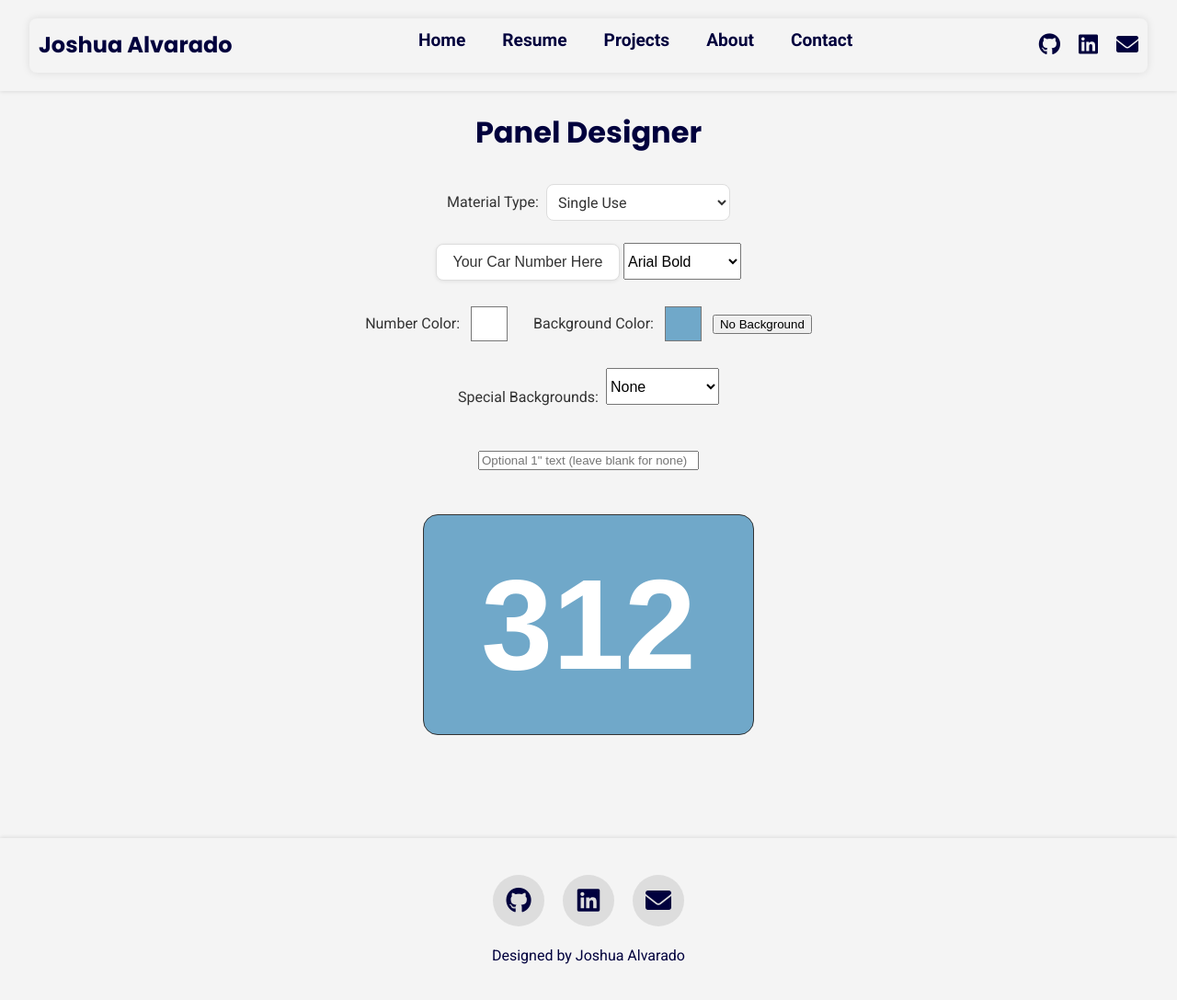
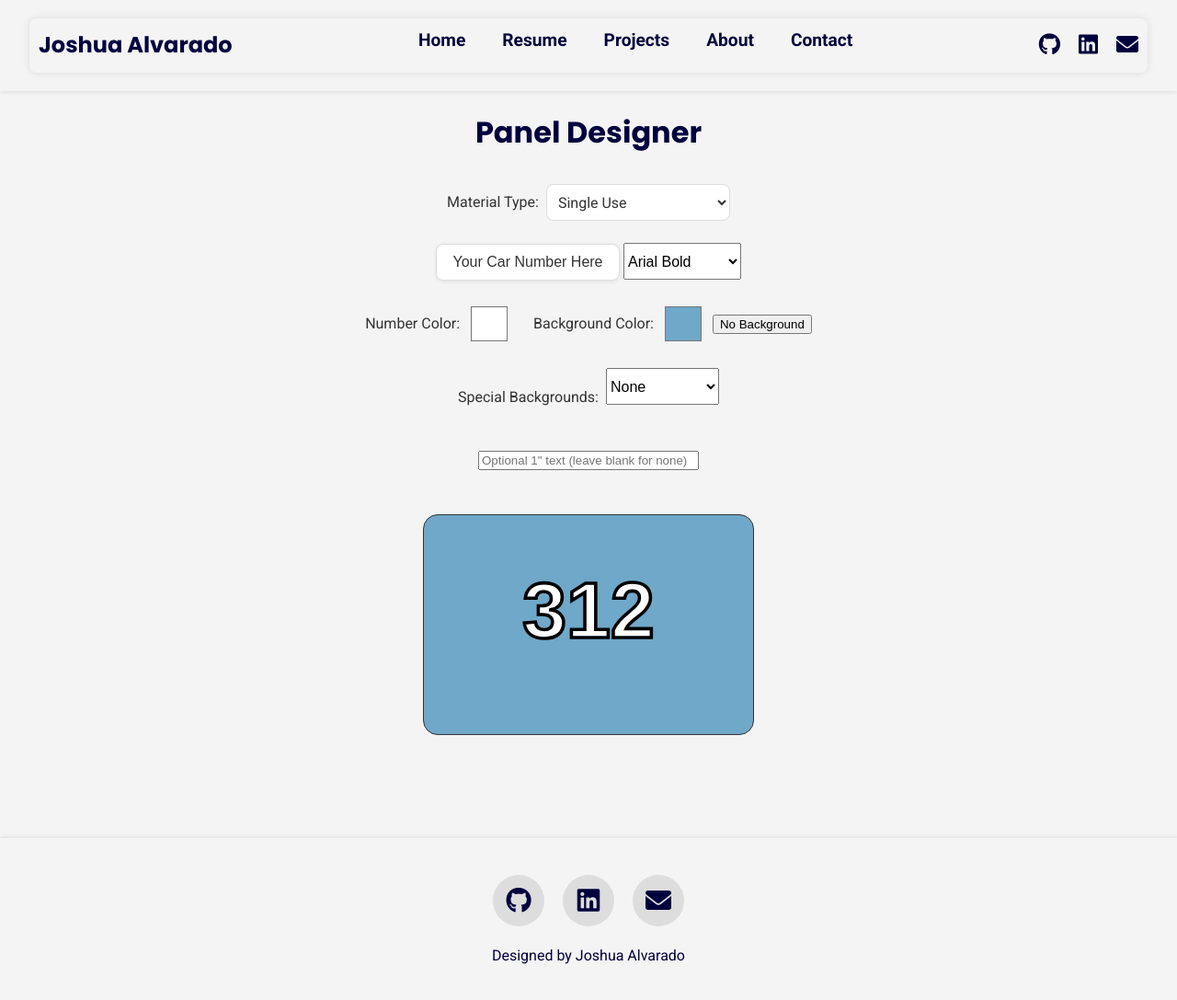
Before and after one commit to JoshuaAlvarado-hub/joshalvarado.com, a Jekyll site: the page built from paneldesigner.html, in a window 1280 px wide and 1101 px high. Shown: the top 1087 px of the window at 92% size. Built offline with Jekyll 4.4.1, drawn with Linux system fonts in a browser that asks for light colours.

Commit message:
added outline support
number and optional text now gain a black outline when foreground and background colors are too similar. converted text from <span> to <svg>

```diff
--- a/assets/js/paneldesigner.js
+++ b/assets/js/paneldesigner.js
@@ -1,3 +1,8 @@
+window.onload = function() {
+  updateFont();
+  updateContrastOutline();
+};
+
 function pickBackgroundColor() {
     const color = document.getElementById('background-color-picker').value;
     const panel = document.getElementById('panel-background');
@@ -23,6 +28,8 @@ function pickBackgroundColor() {
     // Restore number color picker mode
     document.getElementById('number-color-picker').style.display = "inline-block";
     document.getElementById('number-color-dropdown').style.display = "none";
+
+    updateContrastOutline();
 }
 
 function setTransparentBackground() {
@@ -83,12 +90,19 @@ function addBackground() {
 
     btn.textContent = "No Background";
     btn.onclick = setTransparentBackground;
+
+    updateContrastOutline();
 }
 
 function pickNumberColor() {
     const color = document.getElementById('number-color-picker').value;
-    document.getElementById('panel-number').style.color = color;
-    document.getElementById('one-inch-display').style.color = color;
+    const numberText = document.getElementById('panel-number');
+    const oneInchText = document.getElementById('one-inch-display');
+
+    numberText.setAttribute("fill", color);
+    oneInchText.setAttribute("fill", color);
+
+    updateContrastOutline();
 }
 
 function pickNumberDropdownColor() {
@@ -104,32 +118,27 @@ function updateSquareText() {
 }
 
 function updateFont() {
-    const fontSelect = document.getElementById('font-selector').value;
-    const panelText = document.getElementById('panel-number');
-    const oneInchText = document.getElementById('one-inch-display');
-    if (fontSelect === "arial-bold") {
-        panelText.style.fontFamily = "Arial, sans-serif";
-        panelText.style.fontWeight = "bold";
-        panelText.style.fontStyle = "normal";
-        oneInchText.style.fontFamily = "Arial, sans-serif";
-        oneInchText.style.fontWeight = "bold";
-        oneInchText.style.fontStyle = "normal";
-    } else if (fontSelect === "arial-bold-italic") {
-        panelText.style.fontFamily = "Arial, sans-serif";
-        panelText.style.fontWeight = "bold";
-        panelText.style.fontStyle = "italic";
-        oneInchText.style.fontFamily = "Arial, sans-serif";
-        oneInchText.style.fontWeight = "bold";
-        oneInchText.style.fontStyle = "italic";
-    } else if (fontSelect === "amboy") {
-        panelText.style.fontFamily = "'Amboy', Arial, sans-serif";
-        panelText.style.fontWeight = "normal";
-        panelText.style.fontStyle = "normal";
-        oneInchText.style.fontFamily = "'Amboy', Arial, sans-serif";
-        oneInchText.style.fontWeight = "normal";
-        oneInchText.style.fontStyle = "normal";
-    }
+  const fontValue = document.getElementById('font-selector').value;
+  const numberText = document.getElementById('panel-number');
+  const oneInchText = document.getElementById('one-inch-display');
+
+  if (fontValue === "arial-bold") {
+    numberText.setAttribute("font-family", "Arial, sans-serif");
+    numberText.setAttribute("font-weight", "bold");
+    numberText.setAttribute("font-style", "normal");
+    oneInchText.setAttribute("font-family", "Arial, sans-serif");
+    oneInchText.setAttribute("font-weight", "bold");
+    oneInchText.setAttribute("font-style", "normal");
+  } else if (fontValue === "arial-bold-italic") {
+    numberText.setAttribute("font-family", "Arial, sans-serif");
+    numberText.setAttribute("font-weight", "bold");
+    numberText.setAttribute("font-style", "italic");
+    oneInchText.setAttribute("font-family", "Arial, sans-serif");
+    oneInchText.setAttribute("font-weight", "bold");
+    oneInchText.setAttribute("font-style", "italic");
+  }
 }
+
 
 function updateMaterialType() {
     const materialType = document.getElementById('material-type-selector').value;
@@ -175,4 +184,66 @@ function updateSpecialBackground() {
 
     document.getElementById('number-color-picker').style.display = "inline-block";
     document.getElementById('number-color-dropdown').style.display = "none";
+
+    if (value !== "") {
+    // Special background selected — always show outline
+    numberElement.style.textShadow = "2px 2px 2px #000, -2px -2px 2px #000";
+    oneInchText.style.textShadow = "2px 2px 2px #000, -2px -2px 2px #000";
+    return;
 }
+}
+
+// Convert hex to RGB
+function hexToRgb(hex) {
+    hex = hex.replace("#", "");
+    if (hex.length === 3) {
+        hex = hex.split("").map(c => c + c).join("");
+    }
+    const bigint = parseInt(hex, 16);
+    return [
+        (bigint >> 16) & 255,
+        (bigint >> 8) & 255,
+        bigint & 255
+    ];
+}
+
+// Calculate relative luminance
+function luminance(r, g, b) {
+    const a = [r, g, b].map(v => {
+        v = v / 255;
+        return v <= 0.03928 ? v / 12.92 : Math.pow((v + 0.055) / 1.055, 2.4);
+    });
+    return 0.2126 * a[0] + 0.7152 * a[1] + 0.0722 * a[2];
+}
+
+// Compute contrast ratio
+function contrast(rgb1, rgb2) {
+    const lum1 = luminance(...rgb1);
+    const lum2 = luminance(...rgb2);
+    const brightest = Math.max(lum1, lum2);
+    const darkest = Math.min(lum1, lum2);
+    return (brightest + 0.05) / (darkest + 0.05);
+}
+
+function updateContrastOutline() {
+    const numberColorHex = document.getElementById('number-color-picker').value;
+    const bgColorHex = document.getElementById('background-color-picker').value;
+    const numberText = document.getElementById('panel-number');
+    const oneInchText = document.getElementById('one-inch-display');
+
+    const numberRgb = hexToRgb(numberColorHex);
+    const bgRgb = hexToRgb(bgColorHex);
+    const ratio = contrast(numberRgb, bgRgb);
+
+    if (ratio < 4.5) {
+        numberText.setAttribute("stroke", "#000000");
+        numberText.setAttribute("stroke-width", "2");
+        oneInchText.setAttribute("stroke", "#000000");
+        oneInchText.setAttribute("stroke-width", "1");
+    } else {
+        numberText.setAttribute("stroke", "none");
+        numberText.setAttribute("stroke-width", "0");
+        oneInchText.setAttribute("stroke", "none");
+        oneInchText.setAttribute("stroke-width", "0");
+    }
+}
--- a/paneldesigner.html
+++ b/paneldesigner.html
@@ -100,7 +100,34 @@ permalink: /paneldesigner/
 
     <!-- Panel Background -->
     <div id="panel-background" class="panel-background">
-        <span id="panel-number" class="panel-number">312</span>
-        <span id="one-inch-display" class="one-inch-display"></span>
+        <svg id="panel-svg" width="100%" height="100%" viewBox="0 0 200 100" preserveAspectRatio="xMidYMid meet">
+            <text
+                id="panel-number"
+                x="50%"
+                y="45%"
+                dominant-baseline="middle"
+                text-anchor="middle"
+                font-size="48"
+                font-family="Arial, sans-serif"
+                fill="#ffffff"
+                stroke="none"
+                stroke-width="0"
+            >
+                312
+            </text>
+            <text
+                id="one-inch-display"
+                x="50%"
+                y="75%"
+                dominant-baseline="middle"
+                text-anchor="middle"
+                font-size="16"
+                font-family="Arial, sans-serif"
+                fill="#ffffff"
+                stroke="none"
+                stroke-width="0"
+            >
+            </text>
+        </svg>
     </div>
 </div>
```
